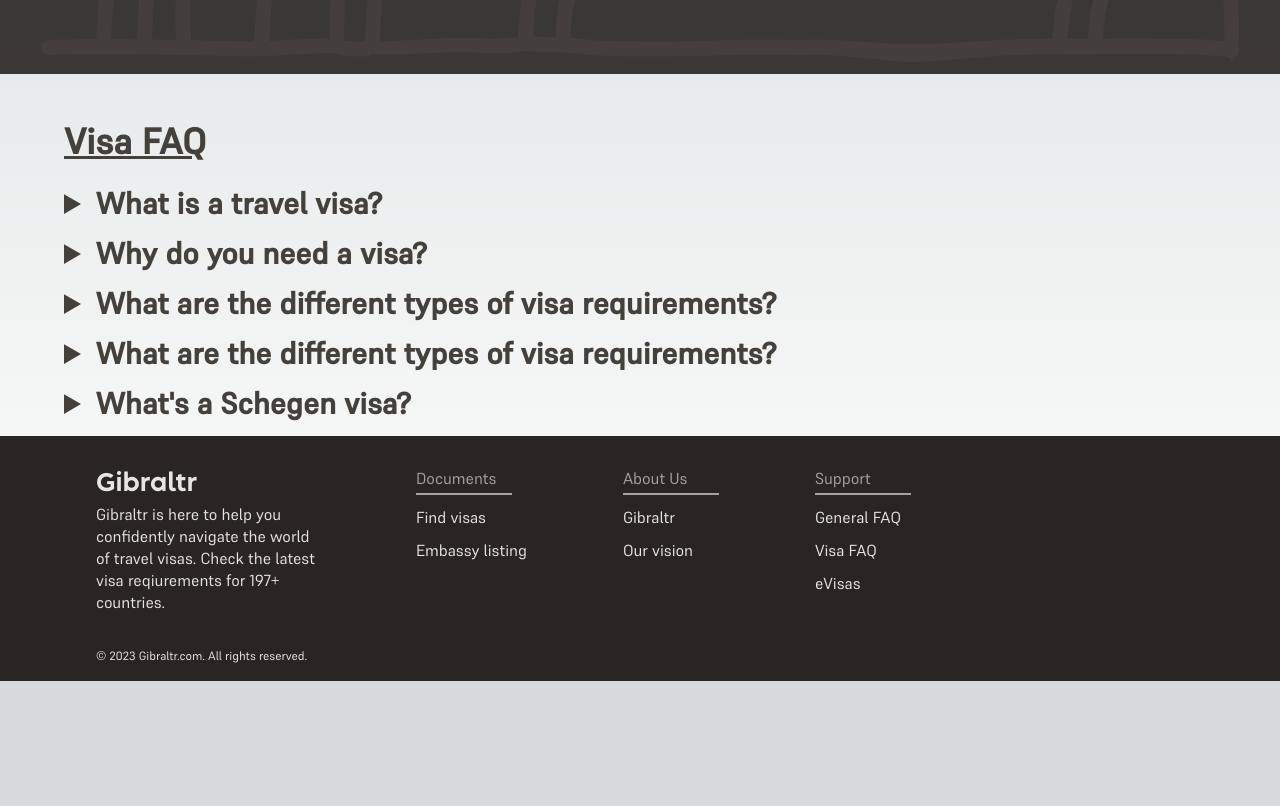
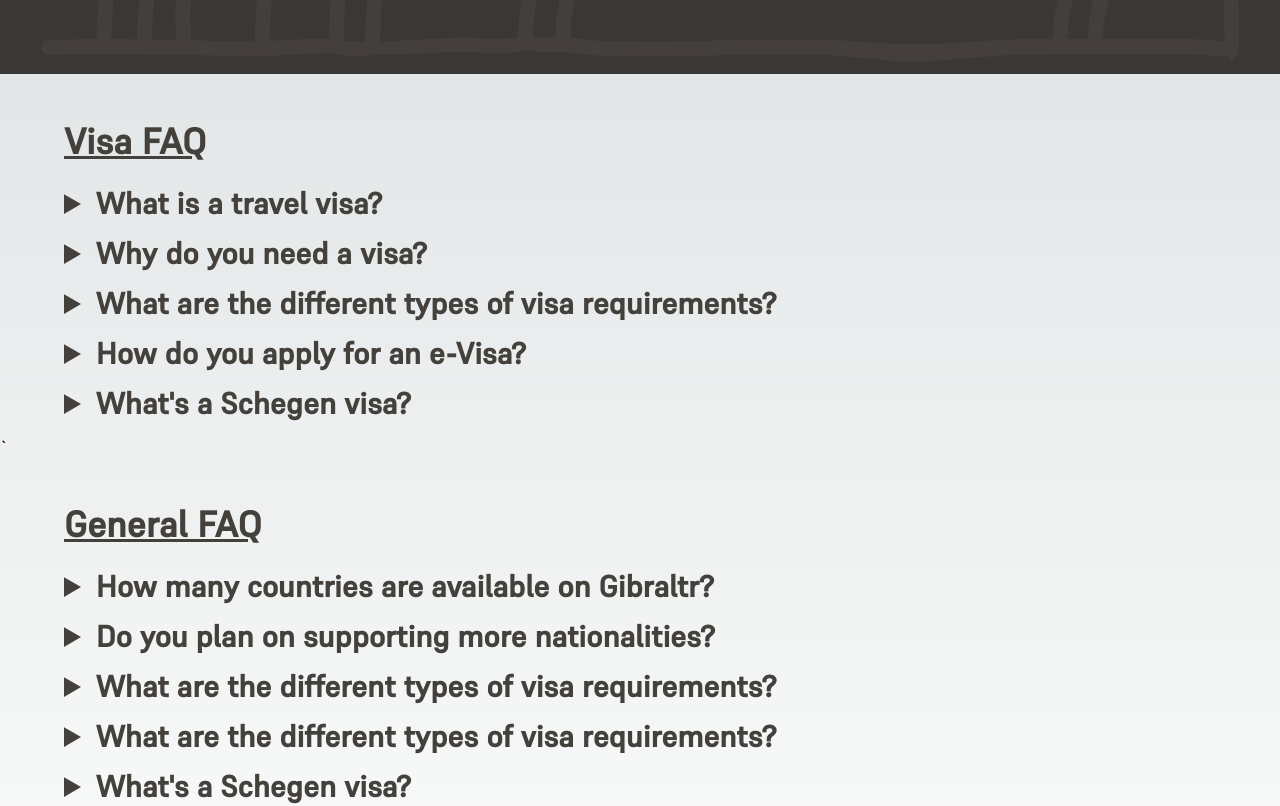
Before and after one commit to tachorzy/Gibraltr, a Next.js app in the folder app/: page /faq in a window 1280 px wide. Shown: the part 400-1206 px from the top of the page. Before the commit the page ends 1081 px from the top, so only its background shows below. Built offline with nearby package versions, Linux system fonts and the light colour scheme; what country-list would draw is missing.

Commit message:
Fixed typo in comingsoon.jsx

```diff
--- a/app/pages/comingsoon.jsx
+++ b/app/pages/comingsoon.jsx
@@ -44,7 +44,7 @@ export default function Home() {
           </div>
           <div className={supremeMedium.className}>
             <div className={FAQStyles.bannerHeader}>
-                <h1 className={AboutStyles.title}>Sorry, This Page is still underconstruction.</h1>
+                <h1 className={AboutStyles.title}>Sorry, this page is still underconstruction.</h1>
             </div>
           </div>
 
--- a/app/pages/faq.jsx
+++ b/app/pages/faq.jsx
@@ -46,6 +46,8 @@ export default function Home() {
             <div className={FAQStyles.bannerHeader}>
               <h1 className={FAQStyles.title}>Frequently Asked Questions</h1>
             </div>
+
+            <section className={FAQStyles.section}>
               <h2 className={FAQStyles.subtitle}>Visa FAQ</h2>
               <details>
                 <summary className={FAQStyles.detailsHeader}>
@@ -67,6 +69,40 @@ export default function Home() {
               </details>
               <details>
                 <summary className={FAQStyles.detailsHeader}>
+                How do you apply for an e-Visa?
+                </summary>
+                <p className={FAQStyles.detailsText}> test test</p>
+              </details>
+              <details>
+                <summary className={FAQStyles.detailsHeader}>
+                What's a Schegen visa?
+                </summary>
+                <p className={FAQStyles.detailsText}> test test</p>
+              </details> `
+            </section>
+
+            <section className={FAQStyles.section}>
+              <h2 className={FAQStyles.subtitle}>General FAQ</h2>
+              <details>
+                <summary className={FAQStyles.detailsHeader}>
+                How many countries are available on Gibraltr?
+                </summary>
+                <p className={FAQStyles.detailsText}> test test</p>
+              </details>
+              <details>
+                <summary className={FAQStyles.detailsHeader}>
+                Do you plan on supporting more nationalities?
+                </summary>
+                <p className={FAQStyles.detailsText}> test test</p>
+              </details>
+              <details>
+                <summary className={FAQStyles.detailsHeader}>
+                What are the different types of visa requirements?
+                </summary>
+                <p className={FAQStyles.detailsText}> test test</p>
+              </details>
+              <details>
+                <summary className={FAQStyles.detailsHeader}>
                 What are the different types of visa requirements?
                 </summary>
                 <p className={FAQStyles.detailsText}> test test</p>
@@ -76,7 +112,9 @@ export default function Home() {
                 What's a Schegen visa?
                 </summary>
                 <p className={FAQStyles.detailsText}> test test</p>
-            </details>
+              </details> `
+            </section>
+
           </div>
 
           <div className={AboutStyles.main}>
--- a/app/styles/FAQStyle.module.css
+++ b/app/styles/FAQStyle.module.css
@@ -19,3 +19,7 @@
 .detailsText{
     @apply text-stone-700 text-xl ml-24 mb-7
 }
+
+.section{
+    @apply mb-3.5
+}
```
Lines whose indentation alone changed are shown as unchanged.
